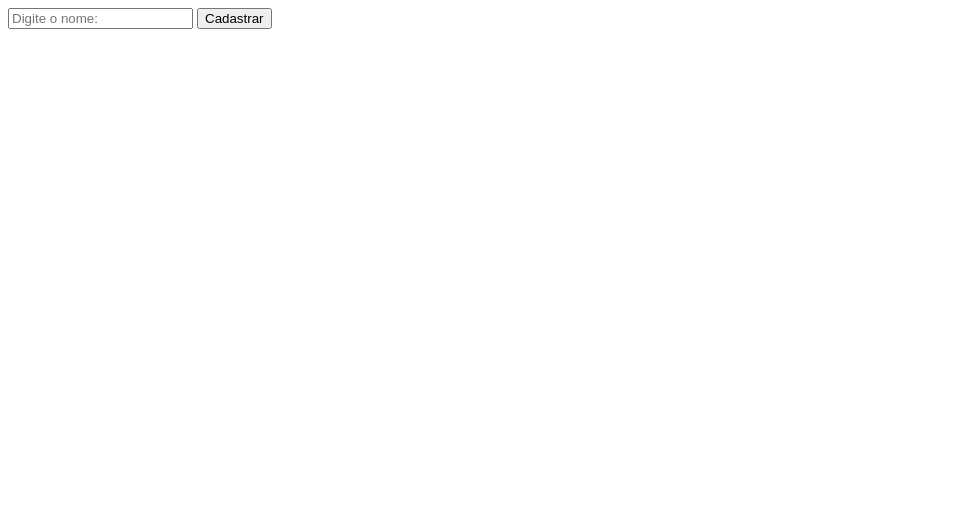
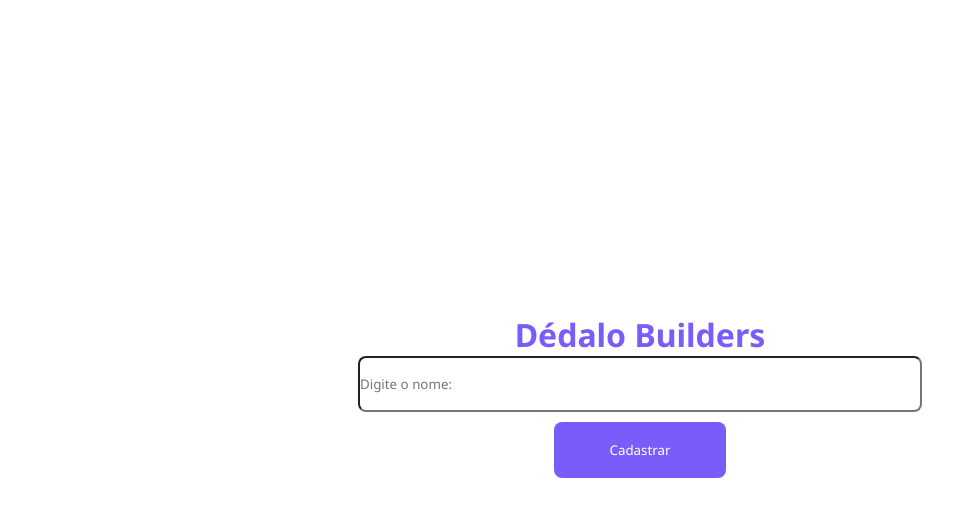
Before and after one commit to f5-nascimento/TesteAPI, a plain HTML site: page FrontEnd/index.html in a window 1280 px wide. Shown: the whole page, without its empty margins (0-977 px from the left). Drawn offline with Linux system fonts and the light colour scheme.

Commit message:
css e consumo de api

```diff
--- a/FrontEnd/css/style.css
+++ b/FrontEnd/css/style.css
@@ -0,0 +1,59 @@
+@import url('https://fonts.googleapis.com/css2?family=Noto+Sans:ital,wght@0,100..900;1,100..900&display=swap');
+
+
+*{
+    padding: 0;
+    margin: 0;
+    box-sizing: border-box;
+    font-family: 'Noto Sans';
+}
+
+body{
+    width: 100vw;
+    height: 100vh;
+    display: flex;
+    align-items: center;
+    justify-content: center;
+    flex-direction: column;
+}
+
+
+div{
+
+    width: 50vw;
+    height: 30vh;
+    display: flex;
+    align-items: center;
+    justify-content: center;
+    flex-direction: column;
+}
+
+h1{
+    color: #7a5cfa;
+}
+
+input{
+    width: 564px;
+    height: 56px;
+    border-radius: 8px;
+    outline: none;
+
+}
+
+input:focus{
+    border-color: #7a5cfa;
+    padding-left: 16px;
+}
+
+button{
+
+    width: 172px;
+    height: 56px;
+    border-radius: 8px;
+    background-color: #7a5cfa;
+    border: none;
+    color: #ffffffff;
+    cursor: pointer;
+    margin: 10px;
+
+}
--- a/FrontEnd/index.html
+++ b/FrontEnd/index.html
@@ -5,14 +5,18 @@
     <meta charset="UTF-8">
     <meta name="viewport" content="width=device-width, initial-scale=1.0">
     <link rel="stylesheet" href="css/style.css">
-    <link rel="shortcut icon" href="assets/ChatGPT Image 28 de jun. de 2025, 21_15_07.png" type="image/x-icon">
+    <link rel="shortcut icon" href="assets/ChatGPT Image 28 de jun. de 2025, 21_47_15.png" type="image/x-icon">
     <title>Dédalo</title>
 </head>
 
 <body>
 
-    <input type="text" id="nome" placeholder="Digite o nome:">
-    <button id="cadastrar">Cadastrar</button>
+    <div class="main">
+        <h1>Dédalo Builders</h1>
+        <input type="text" id="nome" placeholder="Digite o nome:">
+        <button id="cadastrar">Cadastrar</button>
+
+    </div>
     <script src="js/script.js"></script>
 
 </body>
```
Also changed, not shown: FrontEnd/assets/ChatGPT Image 28 de jun. de 2025, 21_47_15.png (added).
